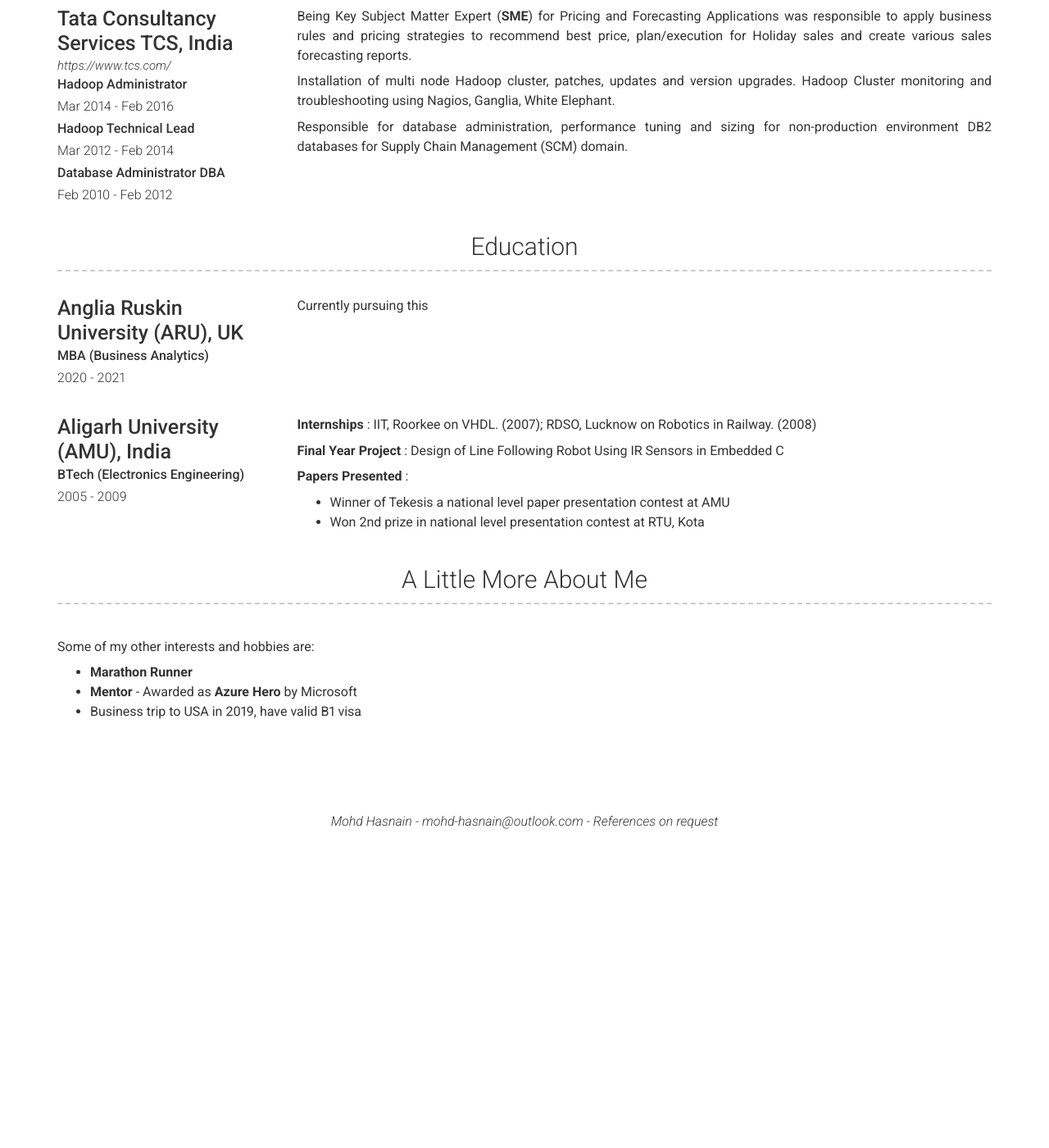
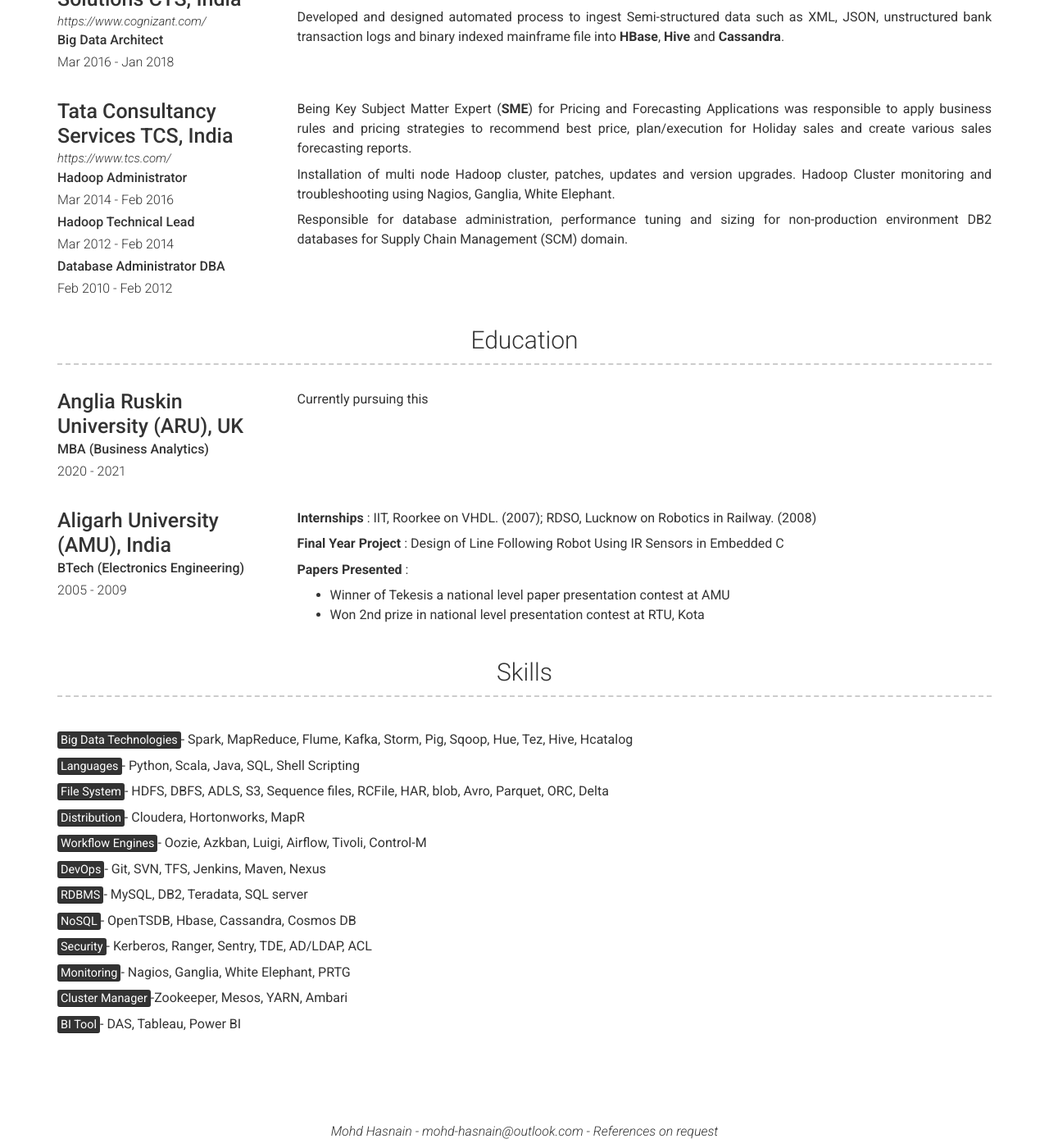
Before and after one commit to mohd-hasnain/mohd-hasnain.github.io, a Jekyll site: the page built from index.md, in a window 1280 px wide and 1400 px high, scrolled down 1489 px. Shown: the whole window at 82% size. Built offline with Jekyll 4.4.1, drawn with Linux system fonts in a browser that asks for light colours; nearby versions of some CDN libraries; before the commit the page ends 2511 px from its top, so only the background shows below that; some of the changed text lies outside the part shown.

Commit message:
Update _config.yml

```diff
--- a/_config.yml
+++ b/_config.yml
@@ -46,6 +46,12 @@ about_content: | # this will include new lines to allow paragraphs
     - Real Time Data Solution – Lambda and Delta Architecture
     - Azure DevOps – Infrastructure and Configuration Management
 
+  Some of my other interests and hobbies are:
+
+    - **Marathon Runner**
+    - **Mentor** - Awarded as **Azure Hero** by Microsoft
+    - Business trip to USA in 2019, have valid B1 visa
+
 # Projects Section
 projects_title: Certifications #(Use this to override about projects section title)
 
@@ -56,13 +62,32 @@ projects_title: Certifications #(Use this to override about projects section tit
 # education_title: Education #(Use this to override about education section title)
 
 # More Section
-# more_title: A Little More About Me #(Use this to override about more section title)
+more_title: Skills #(Use this to override about more section title)
 more_content: | # this will include new lines to allow paragraphs
-  Some of my other interests and hobbies are:
 
-    - **Marathon Runner**
-    - **Mentor** - Awarded as **Azure Hero** by Microsoft
-    - Business trip to USA in 2019, have valid B1 visa
+    <mark>Big Data Technologies</mark>- Spark, MapReduce, Flume, Kafka, Storm, Pig, Sqoop, Hue, Tez, Hive, Hcatalog
+
+    <mark>Languages</mark>- Python, Scala, Java, SQL, Shell Scripting
+
+    <mark>File System</mark>- HDFS, DBFS, ADLS, S3, Sequence files, RCFile, HAR, blob, Avro, Parquet, ORC, Delta
+
+    <mark>Distribution</mark>- Cloudera, Hortonworks, MapR
+
+    <mark>Workflow Engines</mark>- Oozie, Azkban, Luigi, Airflow, Tivoli, Control-M
+
+    <mark>DevOps</mark>- Git, SVN, TFS, Jenkins, Maven, Nexus
+
+    <mark>RDBMS</mark>- MySQL, DB2, Teradata, SQL server
+
+    <mark>NoSQL</mark>- OpenTSDB, Hbase, Cassandra, Cosmos DB
+
+    <mark>Security</mark>- Kerberos, Ranger, Sentry, TDE, AD/LDAP, ACL
+
+    <mark>Monitoring</mark>- Nagios, Ganglia, White Elephant, PRTG
+
+    <mark>Cluster Manager</mark>-Zookeeper, Mesos, YARN, Ambari
+
+    <mark>BI Tool</mark>- DAS, Tableau, Power BI
 
 # Footer
 footer_show_references: true
```
